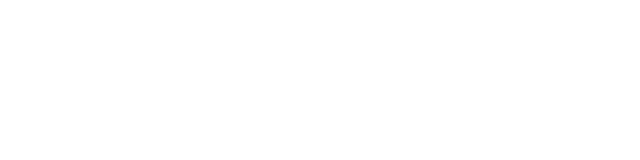
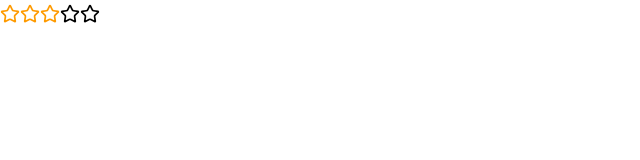
Before and after one commit to yiwenwangANU/playround_react, a React (Vite) app: page /17 in a window 1280 px wide. Before the commit this address had no page. Shown: the top 160 px of the page, without its empty margins (0-640 px from the left). Built offline with nearby package versions, Linux system fonts and the light colour scheme.

Commit message:
re-write 17

```diff
--- a/src/main.tsx
+++ b/src/main.tsx
@@ -1,13 +1,10 @@
 import { StrictMode } from "react";
 import { createRoot } from "react-dom/client";
-import { BrowserRouter } from "react-router";
 import "./index.css";
 import App from "./App.tsx";
 
 createRoot(document.getElementById("root")!).render(
   <StrictMode>
-    <BrowserRouter>
-      <App />
-    </BrowserRouter>
+    <App />
   </StrictMode>,
 );
--- /dev/null
+++ b/src/pages/StarRatingPage/StarRatingPage.tsx
@@ -0,0 +1,18 @@
+import { useState, type FC } from "react";
+import StarRating from "./components/StarRating/StarRating";
+
+const STARTING_STAR = 3;
+const MAX_STAR = 5;
+
+const StarRatingPage: FC = () => {
+  const [stars, setStars] = useState<number>(STARTING_STAR);
+  const handleSetStar = (stars: number) => {
+    setStars(stars);
+    console.log("stars: " + stars);
+  };
+  return (
+    <StarRating stars={stars} onSetStar={handleSetStar} maxStars={MAX_STAR} />
+  );
+};
+
+export default StarRatingPage;
--- /dev/null
+++ b/src/pages/StarRatingPage/components/StarRating/StarRating.tsx
@@ -0,0 +1,26 @@
+import { useState, type FC } from "react";
+import { Star } from "lucide-react";
+import clsx from "clsx";
+
+interface Props {
+  maxStars: number;
+  stars: number;
+  onSetStar: (star: number) => void;
+}
+
+const StarRating: FC<Props> = ({ maxStars, stars, onSetStar }) => {
+  const [hoverStar, setHoverStar] = useState<number | null>(null);
+  return Array.from({ length: maxStars }, (_, i) => (
+    <Star
+      onPointerEnter={() => setHoverStar(i + 1)}
+      onPointerLeave={() => setHoverStar(null)}
+      onPointerDown={() => onSetStar(i + 1)}
+      className={clsx("inline-block h-5 w-5", {
+        "text-amber-500":
+          (!hoverStar && i < stars) || (hoverStar && i < hoverStar),
+      })}
+    />
+  ));
+};
+
+export default StarRating;
--- a/vite.config.ts
+++ b/vite.config.ts
@@ -1,14 +1,14 @@
 import { defineConfig } from "vite";
 import react from "@vitejs/plugin-react";
 import tailwindcss from "@tailwindcss/vite";
-import path from 'path'
+import path from "path";
 
 // https://vite.dev/config/
 export default defineConfig({
   plugins: [react(), tailwindcss()],
   resolve: {
     alias: {
-      '@': path.resolve(import.meta.dirname, './src'),
+      "@": path.resolve(import.meta.dirname, "./src"),
     },
   },
 });
```
Also changed, not shown: src/App.tsx (+10 -2 lines), src/pages/StarRatingPage/components/StarRating/index.ts (added), src/pages/StarRatingPage/index.ts (added).
